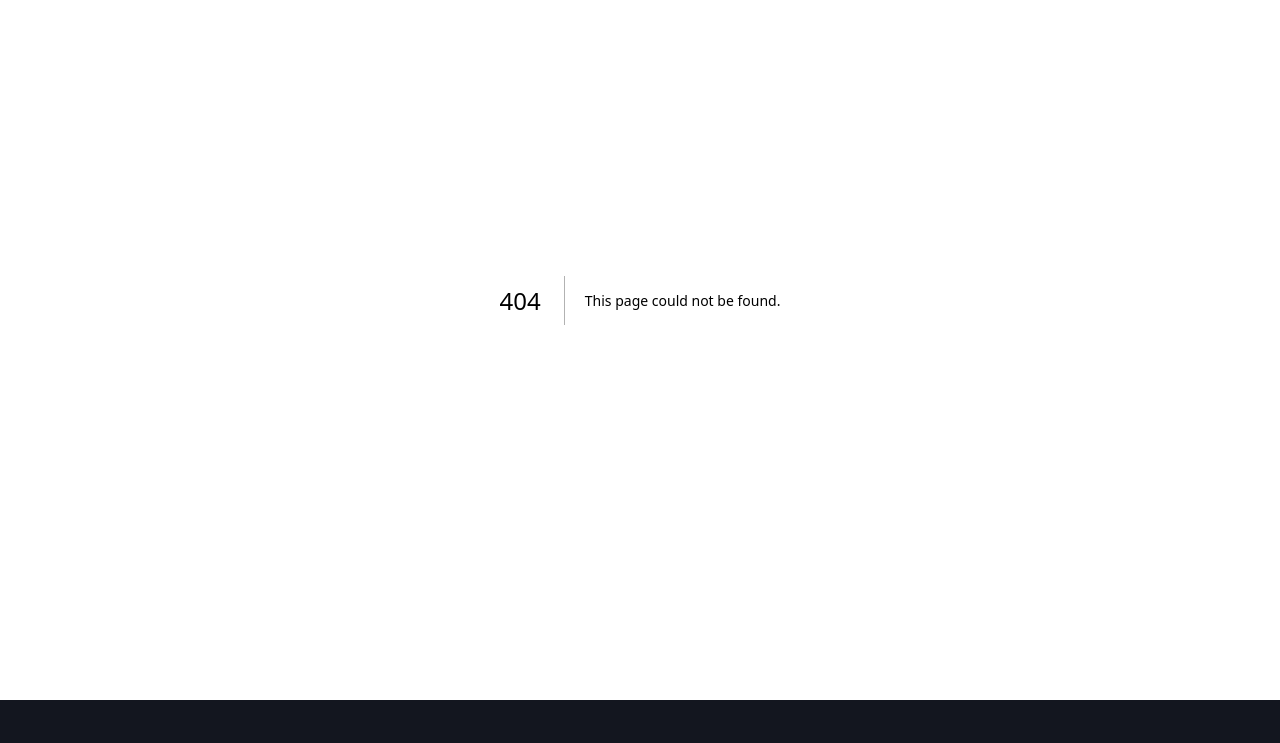
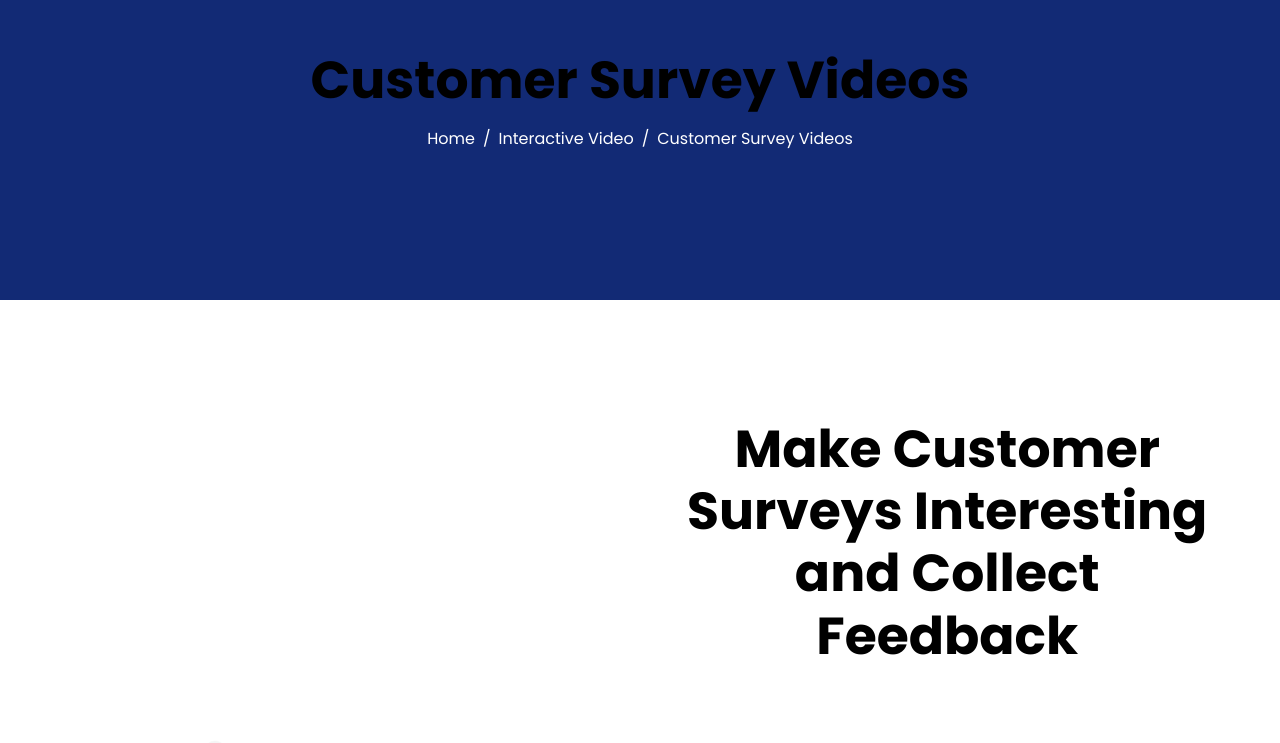
Before and after one commit to vishalgupta888/videostori, a Next.js app: page /interactive-video/customer-survey-videos in a window 1280 px wide. Before the commit this address had no page. Shown: the part 200-943 px from the top of the page. Built offline with nearby package versions, Linux system fonts and the light colour scheme.

Commit message:
merge and ui update

```diff
--- a/src/components/CustomerSurvey/index.jsx
+++ b/src/components/CustomerSurvey/index.jsx
@@ -1,8 +1,23 @@
+import Banner from '@/patterns/Banner'
+import { Box } from '@chakra-ui/react'
 import React from 'react'
+import ImageTextTable from '../ImageTextTable';
+import { customerText } from '@/constants/layoutConstants';
 
 const CustomerSurvey = () => {
+    const breadcrumb = [
+        { text: "Home", link: "/" },
+        { text: "Interactive Video", link: "/interactive-video" },
+        { text: "Customer Survey Videos", link: "/interactive-video/customer-survey-videos/" },
+      ];
   return (
-    <div>CustomerSurvey</div>
+    <Box>
+         <Banner title="Customer Survey Videos" breadcrumb={breadcrumb} />
+         <ImageTextTable
+         index={2}
+                  imageTextdata={customerText}
+                  />
+    </Box>
   )
 }
 
--- a/src/components/ImageTextTable/index.jsx
+++ b/src/components/ImageTextTable/index.jsx
@@ -3,7 +3,7 @@ import React, { useRef } from "react";
 import ImageSection from "../../patterns/ImageSection";
 import TextSection from "../../patterns/TextSection";
 
-const ImageTextTable = ({ imageTextdata, isColumnReverse, index }) => {
+const ImageTextTable = ({ imageTextdata, isVideo, index }) => {
     const ref = useRef(null);
 
     return (
--- a/src/components/Navbar/index.jsx
+++ b/src/components/Navbar/index.jsx
@@ -279,6 +279,7 @@ import {
     },
     {
       label: 'Features',
+      href: '/features',
       children: [
         {
           label: 'Hot Spot',
--- a/src/constants/layoutConstants.js
+++ b/src/constants/layoutConstants.js
@@ -40,3 +40,15 @@ export const perText = [
 
     }
 ]
+
+export const customerText = {
+    imageurl: '/assets/shop.png',
+    title: 'Make Customer Surveys Interesting and Collect Feedback',
+    description: 'Customer survey videos are videos that are created to collect  opinions or feedback from customers about a product, service, or business. Interactive Videos provide you a medium to explain the survey objectives in the form of a story thus encouraging viewers to participate and enable survey completions. The interactive videos may include graphics, animations, or other visuals to help convey the survey questions. The interactive Video surveys can also enable conditional questions based on viewers responses. This facilitates the viewers not to waste time on questions which are not relevant to him. The interactive video can also be used to do an online assessment of a viewer after the course completion and the answers can be provided real-time to the user as well as the examinee.These  videos can be an effective tool for gathering information and insights from to viewers, sharing them on a real-time basis with businesses and can help businesses make improvements and better meet the needs of their customers'
+}
+
+export const appText = {
+    imageurl: '/assets/lead2.png',
+    title: 'App Acquisition through an Interactive Video',
+    description: 'Apps provide a platform for the viewers where he can navigate his own journey and use them as he pleases but app acquisition is still done in a boring way through Display Ads mostly. When it is done through the Videos also the performance managers expect the users to search to various app stores and then download their apps which results in a fall-off. Videostori provides a medium wherein performance managers can do their app acquisition campaigns through the Interactive Videos. The businesses have to prepare a video on what their app is and the problem it will solve for the viewer and then at relevant positions a hotspot can be used to help viewers directly download the video after clicking on those hotspots. This will help take away the memory issues and prevent unnecessary fall-offs thus leading to better engagement and conversions.Click here to try the platform '
+}
--- /dev/null
+++ b/src/pages/interactive-video/customer-survey-videos.js
@@ -0,0 +1,8 @@
+import CustomerSurvey from '@/components/CustomerSurvey'
+import React from 'react'
+
+const customer = () => {
+  return <CustomerSurvey/>
+}
+
+export default customer
```
Also changed, not shown: src/components/AppAcquistion/index.jsx (added, +24 -0 lines), src/components/InteractiveVideo/index.jsx (+0 -45 lines), src/components/ShoppableVideo/index.jsx (deleted, +0 -12 lines), src/pages/app-acquistion-videos.js (+8 -0 lines), src/pages/interactive-video/customer-survery-videos.js (deleted, +0 -7 lines).
